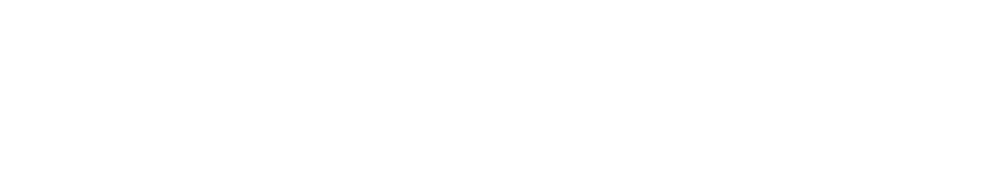
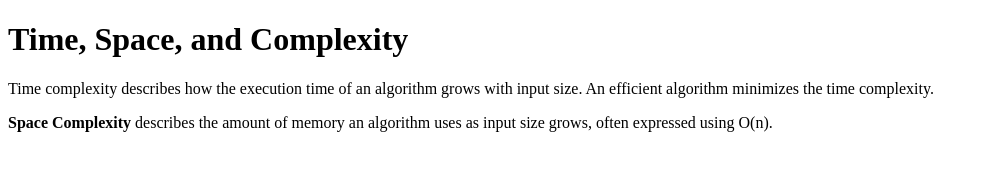
Before and after one commit to acciojob/time-and-space-complexity-ManishAditiya, a website: page main.html in a window 1280 px wide. Shown: the whole page, without its empty margins (0-988 px from the left). Drawn offline with Linux system fonts and the light colour scheme.

Commit message:
created a submission

```diff
--- a/main.html
+++ b/main.html
@@ -1,16 +1,15 @@
 <!DOCTYPE html>
+<html>
+<head>
+    <link rel="stylesheet" href="styles.css">
+</head>
+<body>
+    <h1>Time, Space, and Complexity</h1>
 
-<html>
+    <p>Time complexity describes how the execution time of an algorithm grows with input size. An efficient algorithm minimizes the time complexity.</p>
 
-<head>
-	<link rel="stylesheet" href="styles.css">
-</head>
+    <p> <b>Space Complexity</b> describes the amount of memory an algorithm uses as input size grows, often expressed using O(n).</p>
 
-<body>
-	<!-- the entire body must be written by student -->
-    <script type="text/javascript" src="./script.js">
-</script>
-
+    <script type="text/javascript" src="./script.js"></script>
 </body>
-
 </html>
```
